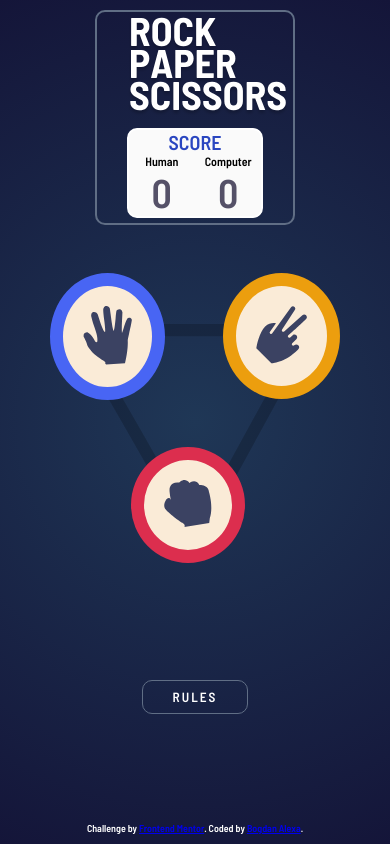
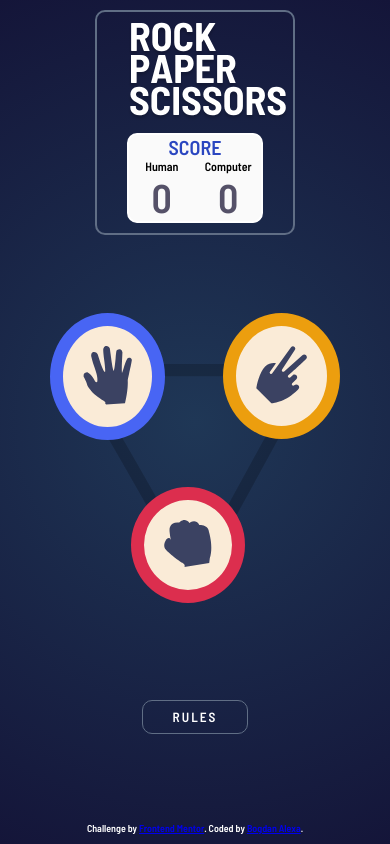
Before and after one commit to BogdanGeorgian91/RockPaperScissors_Game, a website: page index.html in a window 390 px wide. Drawn offline with nearby package versions, Linux system fonts and the light colour scheme.

Commit message:
modified bits of spacing

```diff
--- a/sass/_board.scss
+++ b/sass/_board.scss
@@ -1,8 +1,8 @@
 .board {
   border: 2px solid hsl(217, 16%, 45%);
   border-radius: 1rem;
-  padding: .5rem 3rem;
-  margin: 0 2rem 0 2rem;
+  padding: 1rem 3rem;
+  margin: 0 2rem 4rem 2rem;
 
   display: flex;
   justify-content: space-around;
--- a/sass/_triangle.scss
+++ b/sass/_triangle.scss
@@ -4,6 +4,10 @@
   justify-content: center;
   align-items: center;
   margin-bottom: 3rem;
+
+  @include breakpoint(mobile) {
+    margin-top: 1rem;
+  }
 }
 
 .triangle {
```
Also changed, not shown: styles.css, 1 other file.
